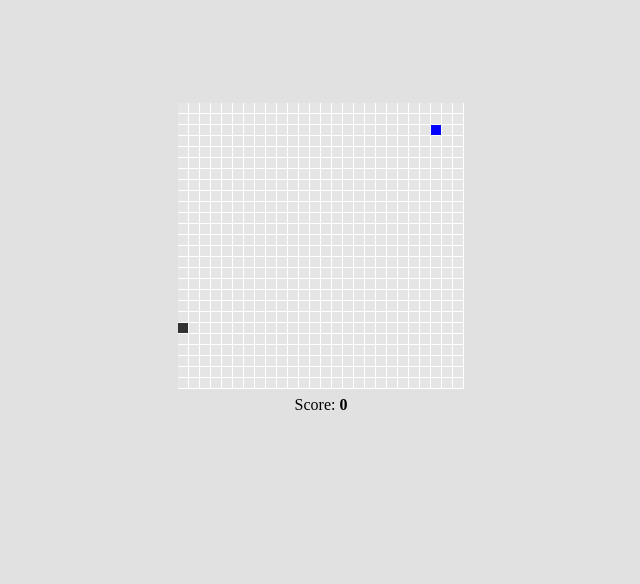
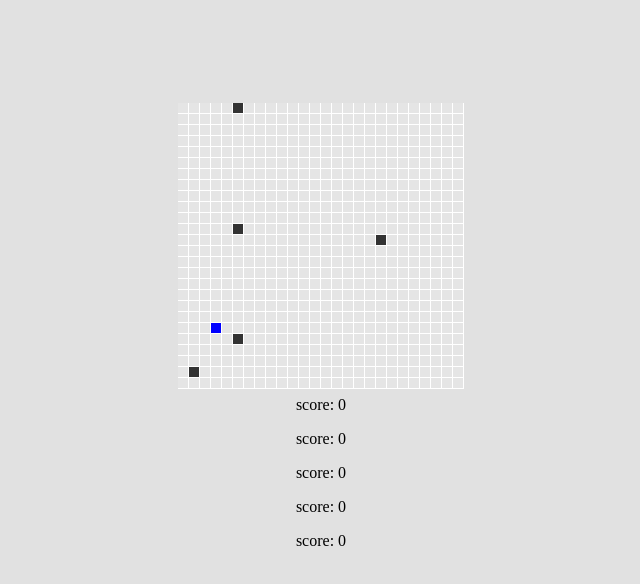
Before and after one commit to AndreLz/snake_multiplayer, a Vue app: page / in a window 1280 px wide. Shown: the top 584 px of the page, without its empty margins (319-959 px from the left). Built offline with nearby package versions, Linux system fonts and the light colour scheme.

Commit message:
multplayer iniciado, faltando conectar ao firebase

```diff
--- a/src/pages/Game.vue
+++ b/src/pages/Game.vue
@@ -10,10 +10,7 @@
         ></span>
       </span>
     </div>
-    <p>
-      Score:
-      <b>{{ score }}</b>
-    </p>
+    <p v-for="(x,i) in players" :key="i">score: {{ x.score }}</p>
   </div>
 </template>
 
@@ -26,7 +23,15 @@ export default {
       snakeLenth: 1,
       snakeDirection: "right",
       food: {},
-      game_on: true
+      game_on: true,
+      you: {},
+      players: [
+        { snake: [], snakeLenth: 1, snakeDirection: "right", score: 0 },
+        { snake: [], snakeLenth: 1, snakeDirection: "right", score: 0 },
+        { snake: [], snakeLenth: 1, snakeDirection: "right", score: 0 },
+        { snake: [], snakeLenth: 1, snakeDirection: "right", score: 0 },
+        { snake: [], snakeLenth: 1, snakeDirection: "right", score: 0 }
+      ]
     };
   },
   created: function() {
@@ -38,96 +43,78 @@ export default {
   computed: {
     list: function() {
       var x = [];
-
-      for (var i = 0; i <= this.total; i++) {
-        x.push(i);
-      }
-
+      for (var i = 0; i <= this.total; i++) x.push(i);
       return x;
-    },
-    score: function() {
-      return this.snakeLenth - 1;
     }
   },
 
   methods: {
     init() {
       this.newGame();
-
       window.addEventListener("keyup", this.changeDirection);
 
       setInterval(this.move, 100);
     },
     newGame() {
-      this.snakeLenth = 1;
-      this.snake = [];
+      this.players.forEach(player => {
+        player.snakeLenth = 1;
+        player.snake = [];
+        player.snake.push(this.getRand());
+      });
 
-      this.snake.push(this.getRand());
       this.food = this.getRand();
     },
+
     move() {
-      var last = this.snake[this.snake.length - 1];
-
+      this.players.forEach(player => {
+        var last = player.snake[player.snake.length - 1];
         var x = last.x;
         var y = last.y;
 
-      if (x == this.food.x && y == this.food.y) {
-        this.eat();
-      }
+        if (x == this.food.x && y == this.food.y) this.eat(player);
 
-      switch (this.snakeDirection) {
+        switch (player.snakeDirection) {
           case "up":
             y -= 1;
             break;
-
           case "right":
             x += 1;
-
             break;
-
           case "down":
             y += 1;
-
             break;
-
           case "left":
             x -= 1;
             break;
         }
 
-      if (y > this.total) {
-        y = 0;
-      }
-
-      if (x > this.total) {
-        x = 0;
-      }
-
-      if (y < 0) {
-        y = this.total;
-      }
-
-      if (x < 0) {
-        x = this.total;
-      }
+        if (y > this.total) y = 0;
+        if (x > this.total) x = 0;
+        if (y < 0) y = this.total;
+        if (x < 0) x = this.total;
 
         // this bite
-      this.snake.forEach(i => {
-        if (i != undefined && i.x == x && i.y == y) {
-          this.newGame();
-        }
+        player.snake.forEach(i => {
+          if (i != undefined && i.x == x && i.y == y) this.newBegin(player);
         });
 
-      this.snake.push({ x: x, y: y });
+        player.snake.push({ x: x, y: y });
 
-      if (this.snake.length > this.snakeLenth) {
-        this.snake.shift();
-      }
+        if (player.snake.length > player.snakeLenth) player.snake.shift();
+      });
+    },
+    newBegin(player) {
+      player.snakeLenth = 1;
+      player.snake = [];
+      player.score = 0;
     },
     isSnake(x, y) {
-
-      for (const i in this.snake) {
-        if (this.snake[i].x == x && this.snake[i].y == y) {
+      for (const i in this.players) {
+        for (const j in this.players[i].snake) {
+          if (
+            this.players[i].snake[j].x == x &&
+            this.players[i].snake[j].y == y
+          )
             return true;
         }
       }
@@ -137,8 +124,8 @@ export default {
         return true;
       }
     },
-    eat() {
-      this.snakeLenth += 1;
+    eat(player) {
+      player.snakeLenth += 1;
       this.food = this.getRand();
     },
     changeDirection(e) {
```
Lines whose indentation alone changed are shown as unchanged.
